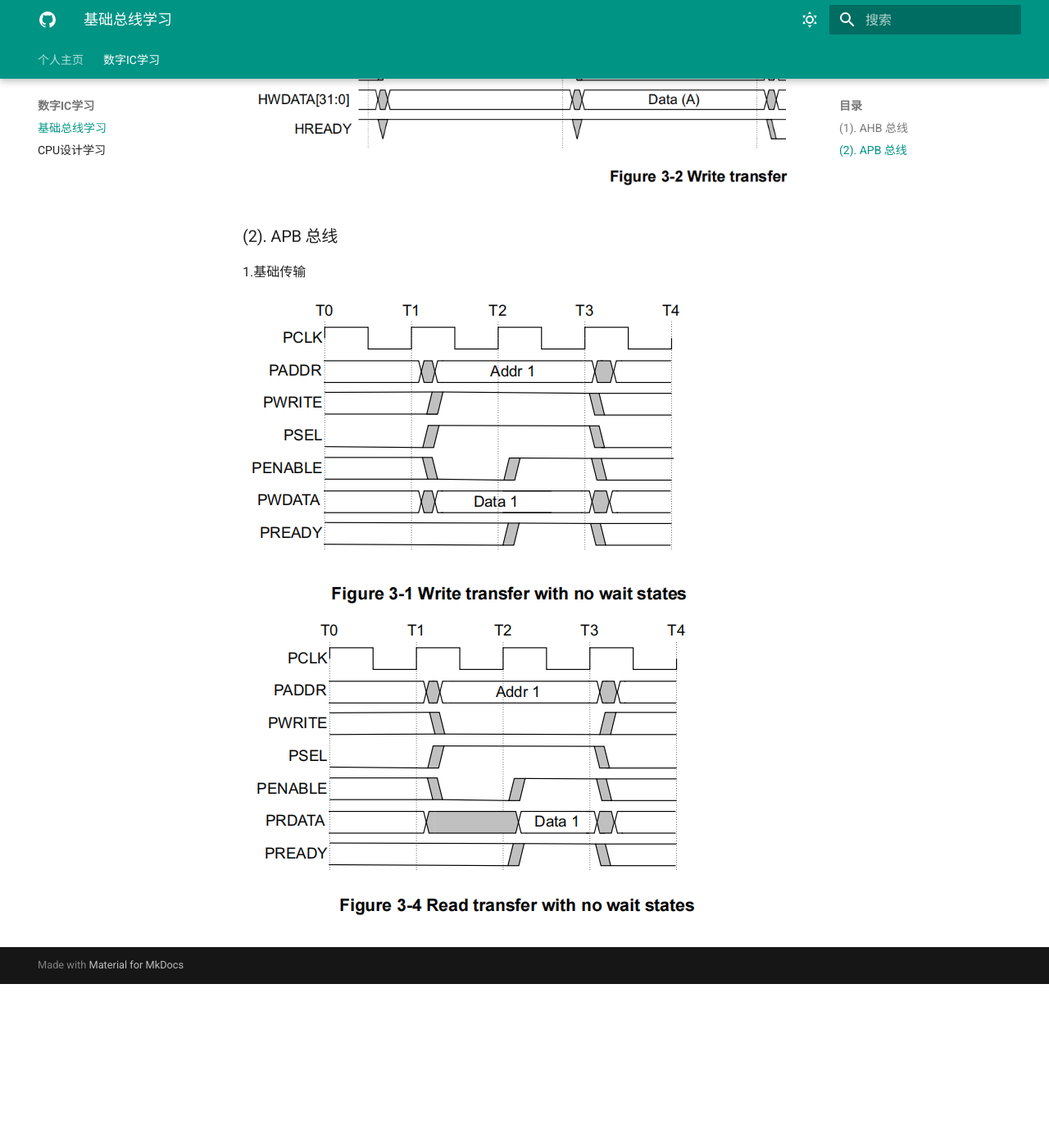
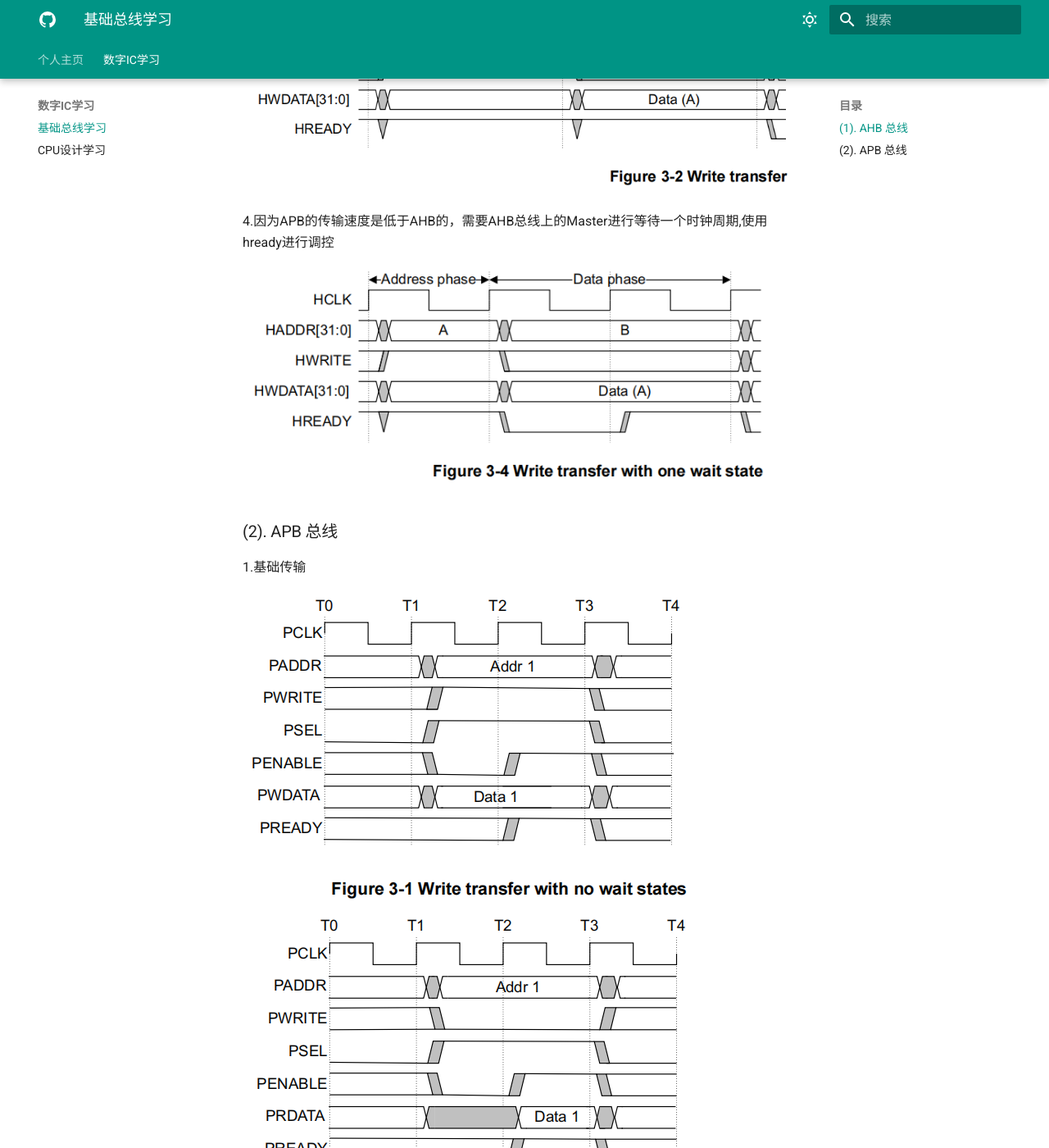
Before and after one commit to GXMGXMGxMGxM/GXMGXMGxMGxM.github.io, an MkDocs documentation site: the page built from docs/数字IC学习/基础总线学习/基础总线学习.md, in a window 1280 px wide and 1400 px high, scrolled down 1325 px. Shown: the whole window at 82% size. Built offline with MkDocs 1.6.1 and Material for MkDocs 9.7.7, drawn with Linux system fonts in a browser that asks for light colours; before the commit the page ends 2525 px from its top, so only the background shows below that.

Commit message:
auto commit

```diff
--- a/docs/数字IC学习/基础总线学习/基础总线学习.md
+++ b/docs/数字IC学习/基础总线学习/基础总线学习.md
@@ -12,8 +12,16 @@
 
 ![alt text](image-2.png)
 
+4.因为APB的传输速度是低于AHB的，需要AHB总线上的Master进行等待一个时钟周期,使用hready进行调控
+
+![alt text](image-6.png)
+
 ### (2). APB 总线
 1.基础传输
 
 ![alt text](image-3.png)
 ![alt text](image-4.png)
+
+2.状态转移
+
+![alt text](image-5.png)
```
Also changed, not shown: docs/数字IC学习/基础总线学习/image-5.png (added), docs/数字IC学习/基础总线学习/image-6.png (added), site/search/search_index.json, site/数字IC学习/基础总线学习/image-5.png (added), site/数字IC学习/基础总线学习/image-6.png (added), site/数字IC学习/基础总线学习/基础总线学习/index.html.
